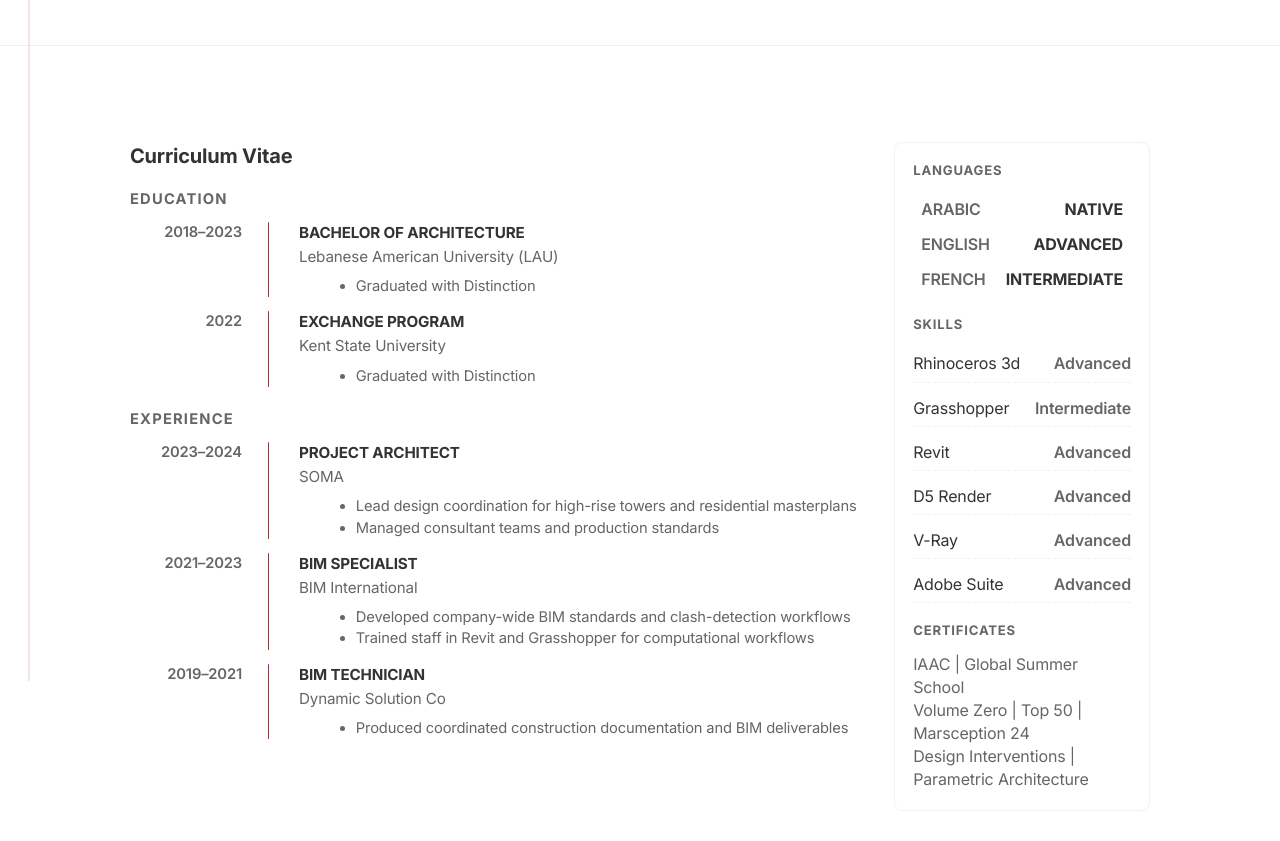
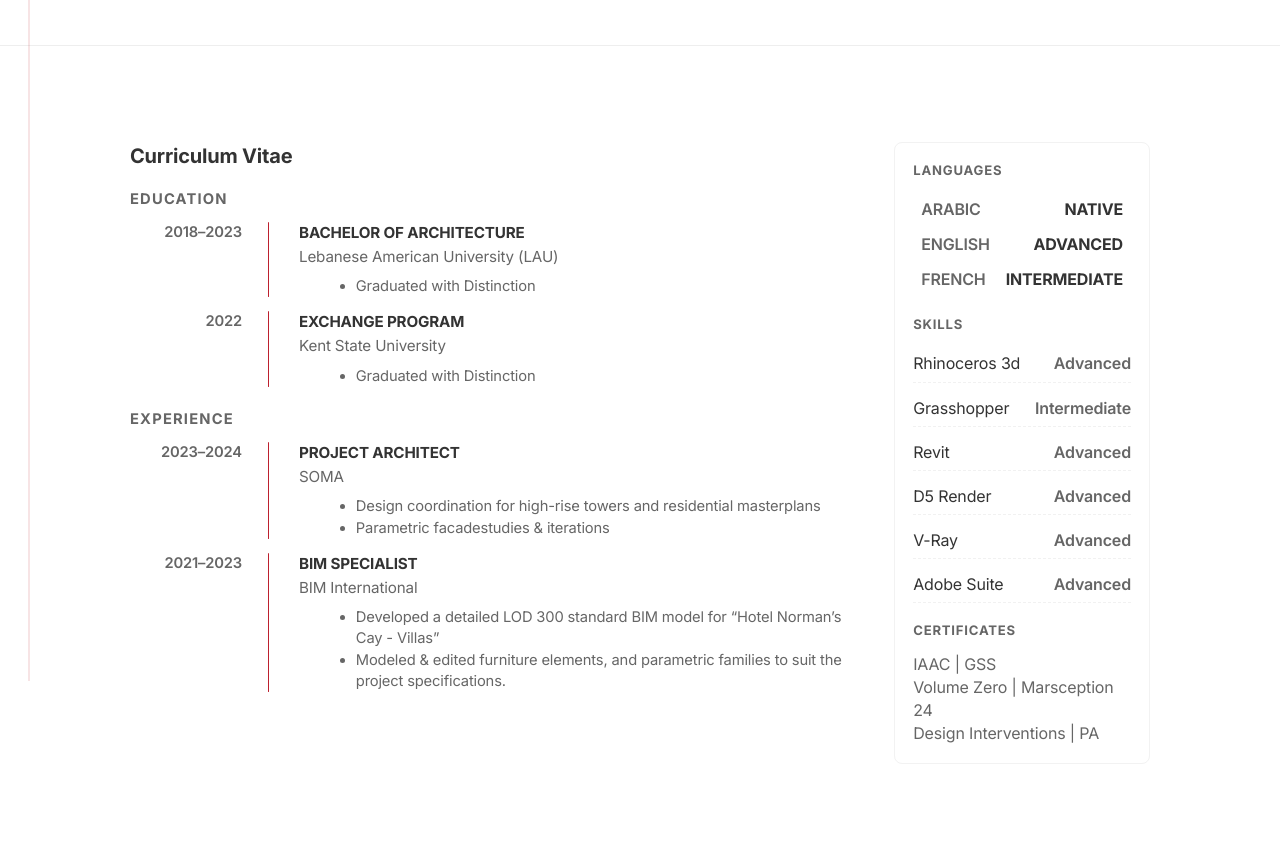
Before and after one commit to charles-cac/iaac-bootcamp, a website: page about.html in a window 1280 px wide. Shown: the part 119-960 px from the top of the page. Drawn offline with Linux system fonts and the light colour scheme.

Commit message:
update10

```diff
--- a/about.html
+++ b/about.html
@@ -70,8 +70,8 @@
                   <div class="timeline-title">PROJECT ARCHITECT</div>
                   <div class="timeline-institution">SOMA</div>
                   <ul class="timeline-details">
-                    <li>Lead design coordination for high-rise towers and residential masterplans</li>
-                    <li>Managed consultant teams and production standards</li>
+                    <li>Design coordination for high-rise towers and residential masterplans</li>
+                    <li>Parametric facadestudies & iterations</li>
                   </ul>
                 </div>
               </article>
@@ -83,20 +83,8 @@
                   <div class="timeline-title">BIM SPECIALIST</div>
                   <div class="timeline-institution">BIM International</div>
                   <ul class="timeline-details">
-                    <li>Developed company-wide BIM standards and clash-detection workflows</li>
-                    <li>Trained staff in Revit and Grasshopper for computational workflows</li>
-                  </ul>
-                </div>
-              </article>
-
-              <article class="timeline-item">
-                <div class="timeline-date">2019–2021</div>
-                <div class="timeline-split" aria-hidden="true"></div>
-                <div class="timeline-content">
-                  <div class="timeline-title">BIM TECHNICIAN</div>
-                  <div class="timeline-institution">Dynamic Solution Co</div>
-                  <ul class="timeline-details">
-                    <li>Produced coordinated construction documentation and BIM deliverables</li>
+                    <li>Developed a detailed LOD 300 standard BIM model for “Hotel Norman’s Cay - Villas”</li>
+                    <li>Modeled & edited furniture elements, and parametric families to suit the project specifications.</li>
                   </ul>
                 </div>
               </article>
@@ -133,9 +121,9 @@
           <div class="sidebar-block" style="margin-top:18px">
             <h4 class="sidebar-title">CERTIFICATES</h4>
             <ul class="certificates">
-              <li>IAAC | Global Summer School</li>
-              <li>Volume Zero | Top 50 | Marsception 24</li>
-              <li>Design Interventions | Parametric Architecture</li>
+              <li>IAAC | GSS</li>
+              <li>Volume Zero | Marsception 24</li>
+              <li>Design Interventions | PA</li>
             </ul>
           </div>
         </aside>
```
